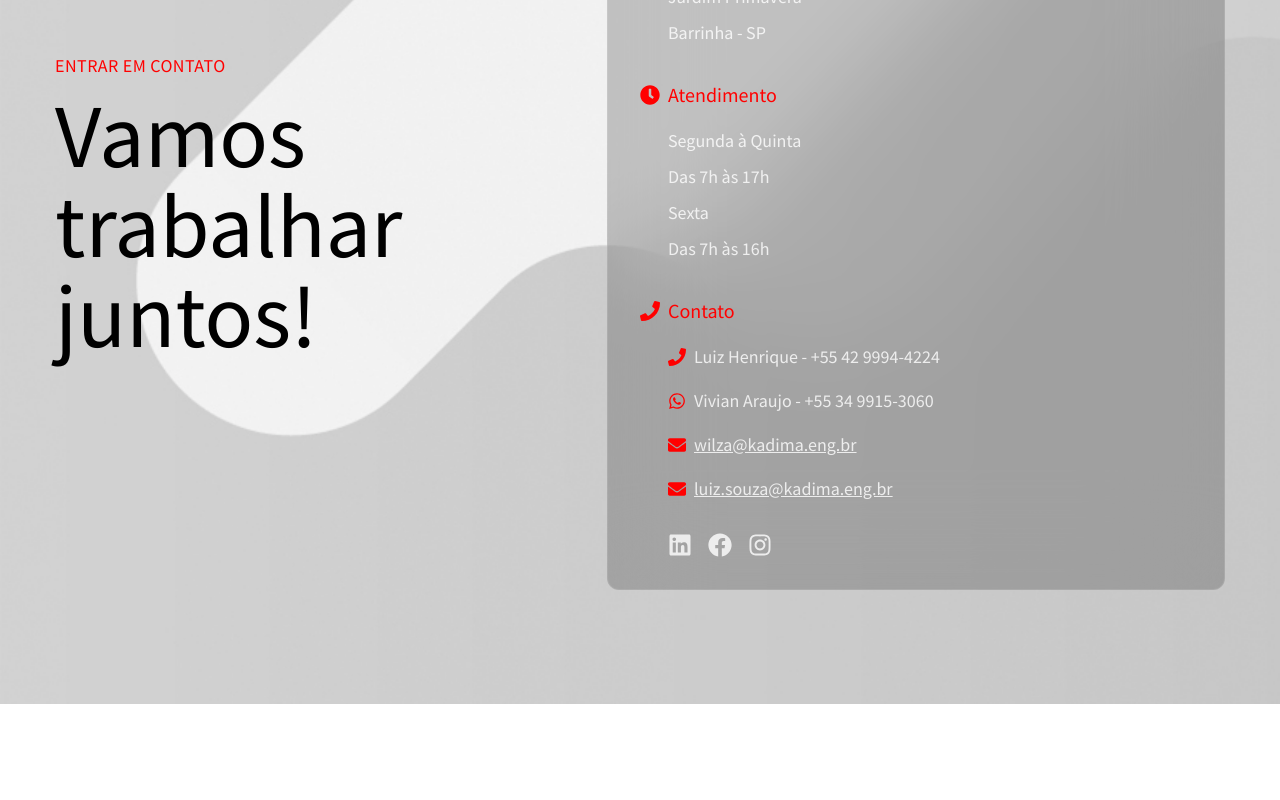
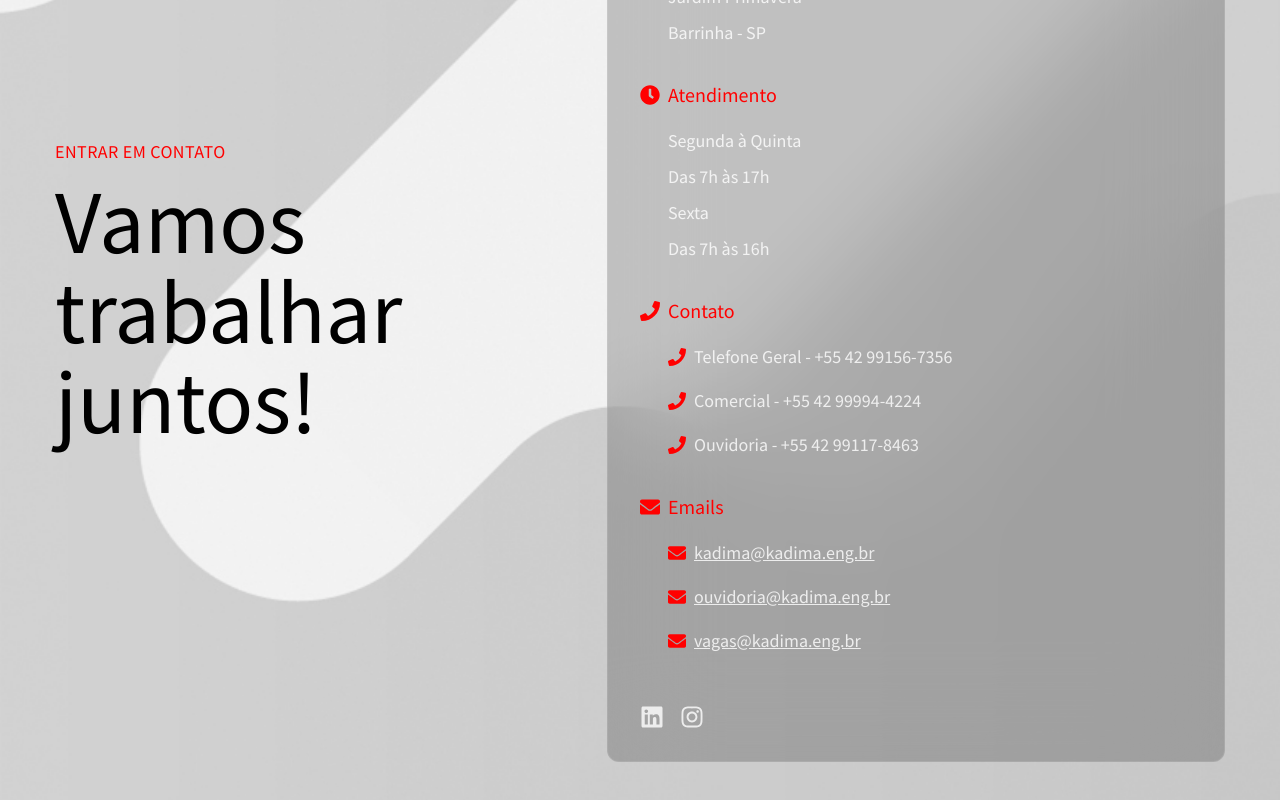
Before and after one commit to thiagoxporfirio/kadima-service, a React (Create React App) app: page / in a window 1280 px wide. Shown: the part 6539-7339 px from the top of the page. Before the commit the page ends 7243 px from the top, so only its background shows below. Built offline with nearby package versions, Linux system fonts and the light colour scheme; a web font is replaced by a local one.

Commit message:
fix: update contact information and remove unused icons

```diff
--- a/src/components/Contact.js
+++ b/src/components/Contact.js
@@ -5,10 +5,8 @@ import {
 	FaMapMarkerAlt,
 	FaClock,
 	FaPhone,
-	FaWhatsapp,
 	FaEnvelope,
 	FaLinkedin,
-	FaFacebook,
 	FaInstagram
 } from "react-icons/fa";
 import ClientCarousel from "./ClientCarousel";
@@ -82,29 +80,53 @@ const Contact = () => {
 								</h4>
 								<div className="pl-7 space-y-3">
 									<p className="flex items-center gap-2 text-white/80">
-										<FaPhone className="text-accent" /> Luiz Henrique - +55 42 9994-4224
+										<FaPhone className="text-accent" /> Telefone Geral - +55 42 99156-7356
 									</p>
 									<p className="flex items-center gap-2 text-white/80">
-										<FaWhatsapp className="text-accent" /> Vivian Araujo - +55 34 9915-3060
+										<FaPhone className="text-accent" /> Comercial - +55 42 99994-4224
 									</p>
+									<p className="flex items-center gap-2 text-white/80">
+										<FaPhone className="text-accent" /> Ouvidoria - +55 42 99117-8463
+									</p>
+								</div>
+							</div>
+
+							{/* Emails */}
+							<div className="transform hover:scale-105 transition-all duration-300">
+								<h4 className="text-xl font-medium mb-4 flex items-center gap-2 text-accent">
+									<FaEnvelope /> Emails
+								</h4>
+								<div className="pl-7 space-y-3">
 									<p className="flex items-center gap-2 text-white/80">
 										<FaEnvelope className="text-accent" />
 										<a
-											href="mailto:wilza@kadima.eng.br"
+											href="mailto:kadima@kadima.eng.br"
 											className="hover:text-accent underline transition-colors duration-300"
 										>
-											wilza@kadima.eng.br
+											kadima@kadima.eng.br
 										</a>
 									</p>
 									<p className="flex items-center gap-2 text-white/80">
 										<FaEnvelope className="text-accent" />
 										<a
-											href="mailto:luiz.souza@kadima.eng.br"
+											href="mailto:ouvidoria@kadima.eng.br"
 											className="hover:text-accent underline transition-colors duration-300"
 										>
-											luiz.souza@kadima.eng.br
+											ouvidoria@kadima.eng.br
 										</a>
 									</p>
+									<p className="flex items-center gap-2 text-white/80">
+										<FaEnvelope className="text-accent" />
+										<a
+											href="mailto:vagas@kadima.eng.br"
+											className="hover:text-accent underline transition-colors duration-300"
+										>
+											vagas@kadima.eng.br
+										</a>
+									</p>
+								</div>
+							</div>
+
 							<div className="flex gap-4 pt-4">
 								<a
 									href="https://www.linkedin.com/company/kadima-service/?viewAsMember=true"
@@ -113,14 +135,6 @@ const Contact = () => {
 									className="text-2xl text-white/80 hover:text-accent transition-colors duration-300"
 								>
 									<FaLinkedin />
-										</a>
-										<a
-											href="https://www.facebook.com/profile.php?id=61566927685820"
-											target="_blank"
-											rel="noopener noreferrer"
-											className="text-2xl text-white/80 hover:text-accent transition-colors duration-300"
-										>
-											<FaFacebook />
 								</a>
 								<a
 									href="https://www.instagram.com/kadimaservice/"
@@ -132,8 +146,6 @@ const Contact = () => {
 								</a>
 							</div>
 						</div>
-							</div>
-						</div>
 					</motion.div>
 				</div>
 			</div>
--- a/src/components/WhatsAppButton.js
+++ b/src/components/WhatsAppButton.js
@@ -4,7 +4,7 @@ import { FaWhatsapp } from "react-icons/fa";
 const WhatsAppButton = () => {
 	const handleWhatsAppClick = () => {
 		window.open(
-			"https://wa.me/1234567890?text=Olá, gostaria de mais informações.",
+			"https://wa.me/5542999944224?text=Olá, gostaria de mais informações sobre os serviços prestados pela Kadima.",
 			"_blank"
 		);
 	};
```
Lines whose indentation alone changed are shown as unchanged.
